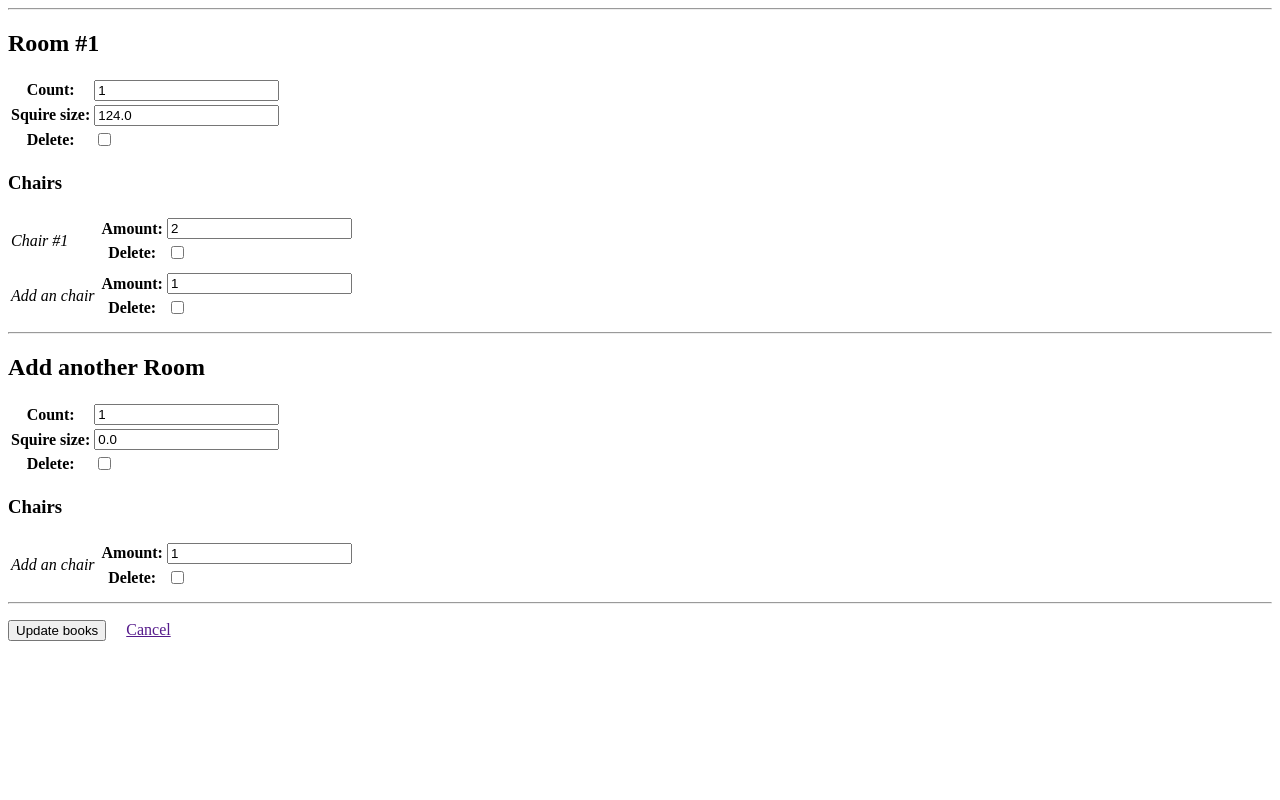
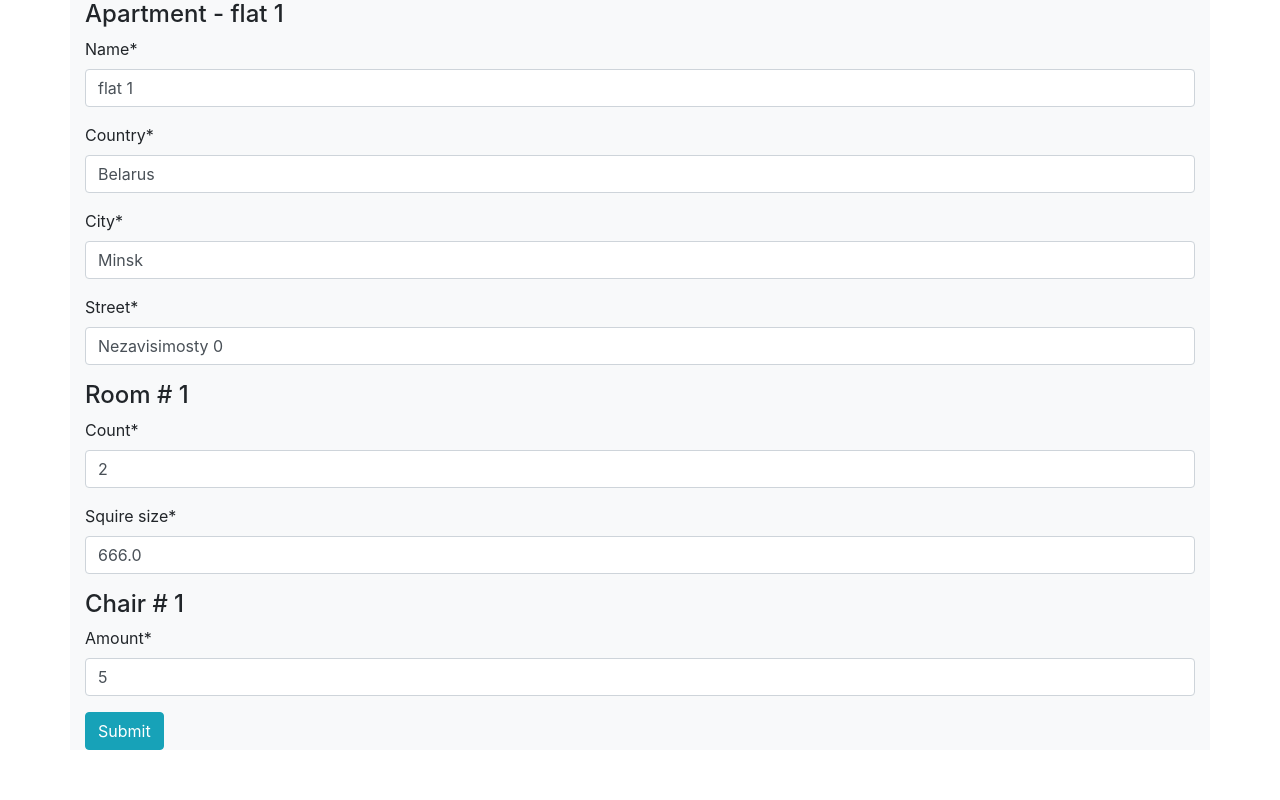
Before and after one commit to Valentin-Golyonko/ApartmentsConstructor, a Django app: page /details/1/ in a window 1280 px wide. Run offline with Django 3.2, Linux system fonts and the light colour scheme; data comes from the database, SQL or seed files in the repository; some libraries are stand-ins or nearby versions.

Commit message:
refactor: models formset's

```diff
--- a/ApartmentsApp/forms.py
+++ b/ApartmentsApp/forms.py
@@ -1,130 +1,28 @@
 from django import forms
-from django.forms import modelformset_factory, inlineformset_factory, BaseInlineFormSet
-from django.utils.translation import ugettext_lazy as _
+from django.forms import modelformset_factory
 
-from ApartmentsApp.models import Apartments, Address, Room, Chair
-from ApartmentsApp.utils import is_empty_form, is_form_persisted
+from ApartmentsApp.models import Apartments, Chair, Room
 
 
 class ApartmentsForm(forms.ModelForm):
     class Meta:
         model = Apartments
-        fields = "__all__"
+        fields = ('name', 'country', 'city', 'street',)
 
 
-class AddressForm(forms.ModelForm):
+class RoomForm(forms.ModelForm):
     class Meta:
-        model = Address
-        fields = "__all__"
+        model = Room
+        fields = ('count', 'squire_size',)
 
 
 class ChairForm(forms.ModelForm):
     class Meta:
         model = Chair
-        fields = "__all__"
+        fields = ('amount',)
 
 
-ApartmentsFormset = modelformset_factory(Apartments, form=ApartmentsForm, fields='__all__',
-                                         extra=1, )
-
-AddressInlineFormset = inlineformset_factory(parent_model=Apartments, model=Address, fields='__all__',
-                                             extra=1, )
-RoomInlineFormset = inlineformset_factory(parent_model=Apartments, model=Room, fields='__all__',
-                                          extra=1, )
-ChairInlineFormset = inlineformset_factory(parent_model=Room, model=Chair, fields='__all__',
-                                           extra=1, )
-
-
-class BaseRoomWithChairFormset(BaseInlineFormSet):
-    """
-    The base formset for editing Rooms belonging to a Apartments, and the
-    Chairs belonging to those Rooms.
-    """
-
-    def add_fields(self, form, index):
-        super().add_fields(form, index)
-
-        # Save the formset for a Chair's in the nested property.
-        form.nested = ChairInlineFormset(
-            instance=form.instance,
-            data=form.data if form.is_bound else None,
-            prefix='chair-%s-%s' % (form.prefix, ChairInlineFormset.get_default_prefix()),
-        )
-
-    def is_valid(self):
-        """ Also validate the nested formsets. """
-        result = super().is_valid()
-
-        if self.is_bound:
-            for form in self.forms:
-                if hasattr(form, 'nested'):
-                    result = result and form.nested.is_valid()
-        return result
-
-    def clean(self):
-        """
-        If a parent form has no data, but its nested forms do, we should
-        return an error, because we can't save the parent.
-        For example, if the Room form is empty, but there are Chair.
-        """
-        super().clean()
-
-        for form in self.forms:
-            if not hasattr(form, 'nested') or self._should_delete_form(form):
-                continue
-            if self._is_adding_nested_inlines_to_empty_form(form):
-                form.add_error(
-                    field=None,
-                    error=_('You are trying to add chair(s) to a room which '
-                            'does not yet exist. Please add information '
-                            'about the room and edit chair again.'))
-
-    def save(self, commit=True):
-        """ Also save the nested formsets. """
-        result = super().save(commit=commit)
-
-        for form in self.forms:
-            if hasattr(form, 'nested'):
-                if not self._should_delete_form(form):
-                    form.nested.save(commit=commit)
-        return result
-
-    def _is_adding_nested_inlines_to_empty_form(self, form):
-        """
-        Are we trying to add data in nested inlines to a form that has no data?
-        e.g. Adding Chairs to a new Room whose data we haven't entered?
-        """
-        if not hasattr(form, 'nested'):
-            # A basic form; it has no nested forms to check.
-            return False
-        if is_form_persisted(form):
-            # We're editing (not adding) an existing model.
-            return False
-
-        if not is_empty_form(form):
-            # The form has errors, or it contains valid data.
-            return False
-
-        # All the inline forms that aren't being deleted:
-        non_deleted_forms = set(form.nested.forms).difference(
-            set(form.nested.deleted_forms)
-        )
-
-        # At this point we know that the "form" is empty.
-        # In all the inline forms that aren't being deleted, are there any that
-        # contain data? Return True if so.
-        return any(not is_empty_form(nested_form) for nested_form in non_deleted_forms)
-
-
-# This is the formset for the Rooms belonging to a Apartments and the
-# Chairs belonging to those Rooms.
-#
-# You'd use this by passing in a Publisher:
-#       ApartmentsRoomsWithChairsFormset(**form_kwargs, instance=self.object)
-ApartmentsRoomsWithChairsFormset = inlineformset_factory(
-    parent_model=Apartments,
-    model=Room,
-    formset=BaseRoomWithChairFormset,
-    fields="__all__",
-    extra=1,
-)
+RoomFormset = modelformset_factory(Room, form=RoomForm, fields=('count', 'squire_size',),
+                                   extra=0, )
+ChairFormset = modelformset_factory(Chair, form=ChairForm, fields=('amount',),
+                                    extra=0, )
--- /dev/null
+++ b/ApartmentsApp/static/ApartmentsApp/css/my_css.css
@@ -0,0 +1,11 @@
+.message-include {
+    z-index: 1;
+    position: fixed;
+    bottom: 10px;
+    right: 10px;
+    width: 30%
+}
+
+.my-nav-margin {
+    margin: 0 -15px 0 -15px
+}
--- a/ApartmentsApp/templates/ApartmentsApp/apartment_list.html
+++ b/ApartmentsApp/templates/ApartmentsApp/apartment_list.html
@@ -7,7 +7,6 @@
         {% for flat in object_list %}
             <li>
                 <a href="{% url 'details' flat.id %}">{{ flat }}</a>
-                <a href="{% url 'details-old' flat.id %}">(OLD{{ flat }})</a>
             </li>
         {% empty %}
             <li>No Apartments yet.</li>
--- a/ApartmentsApp/templates/ApartmentsApp/apartments_details.html
+++ b/ApartmentsApp/templates/ApartmentsApp/apartments_details.html
@@ -1,92 +1,29 @@
 {% extends 'ApartmentsApp/base.html' %}
+{% load crispy_forms_tags %}
+{% load static %}
 
 {% block content %}
-    <form action="" method="post" enctype="multipart/form-data">
-
-        {% for hidden_field in form.hidden_fields %}
-            {{ hidden_field.errors }}
-            {{ hidden_field }}
-        {% endfor %}
-
+    <form method="post">
         {% csrf_token %}
 
-        {{ form.management_form }}
-        {{ form.non_form_errors }}
+        <h4>Apartment - {{ apartment_form.name.value }}</h4>
+        {{ apartment_form | crispy }}
 
-        {% for room_form in form.forms %}
+        {{ room_formset.management_form }}
+        {% for room in room_formset %}
+            <h4>Room # {{ forloop.counter }}</h4>
+            {{ room | crispy }}
 
-            <hr>
-
-            <h2>
-                {% if room_form.instance.id %}
-                    Room #{{ room_form.instance.id }}</h2>
-                {% else %}
-                    {% if form.forms|length > 1 %}
-                        Add another Room
-                    {% else %}
-                        Add a Room
-                    {% endif %}
+            {{ chair_formset.management_form }}
+            {% for chair in chair_formset %}
+                {% if chair.instance.room.id == room.id.value %}
+                    <h4>Chair # {{ forloop.counter }}</h4>
+                    {{ chair | crispy }}
                 {% endif %}
-            </h2>
-
-            {% for hidden_field in room_form.hidden_fields %}
-                {{ hidden_field.errors }}
             {% endfor %}
-
-            <table>
-                {{ room_form.as_table }}
-            </table>
-
-            {% if room_form.nested %}
-                <div class="indent">
-
-                    <h3>Chairs</h3>
-
-                    {{ room_form.nested.management_form }}
-                    {{ room_form.nested.non_form_errors }}
-
-                    <table>
-                        {% for chair_form in room_form.nested.forms %}
-
-                            <tr>
-                                <td>
-                                    <em>
-                                        {% if chair_form.instance.id %}
-                                            Chair #{{ chair_form.instance.id }}
-                                        {% else %}
-                                            Add an chair
-                                        {% endif %}
-                                    </em>
-                                </td>
-                                <td>
-                                    {% for hidden_field in chair_form.hidden_fields %}
-                                        {{ hidden_field.errors }}
-                                    {% endfor %}
-
-                                    <table>
-                                        {{ chair_form.as_table }}
-                                    </table>
-                                </td>
-                                <td>
-                                    {% if chair_form.instance.image %}
-                                        <img src="{{ chair_form.instance.image.url }}" height="100"
-                                             alt="{{ nested.form.instance.alt_text }}">
-                                    {% endif %}
-                                </td>
-                            </tr>
-                        {% endfor %}
-                    </table>
-                </div>
-            {% endif %}
 
         {% endfor %}
 
-        <hr>
-
-        <p>
-            <input type="submit" value="Update books">
-            &nbsp; &nbsp;
-            <a href="{{ publisher.get_absolute_url }}">Cancel</a>
-        </p>
+        <button class="btn btn-info" type="submit">Submit</button>
     </form>
 {% endblock %}
--- a/ApartmentsApp/templates/ApartmentsApp/base.html
+++ b/ApartmentsApp/templates/ApartmentsApp/base.html
@@ -2,12 +2,35 @@
 <html lang="en">
 <head>
     <meta charset="UTF-8">
+
+    <!-- Bootstrap CSS -->
+    <link rel="stylesheet" href="https://maxcdn.bootstrapcdn.com/bootstrap/4.0.0/css/bootstrap.min.css"
+          integrity="sha384-Gn5384xqQ1aoWXA+058RXPxPg6fy4IWvTNh0E263XmFcJlSAwiGgFAW/dAiS6JXm" crossorigin="anonymous">
+    <!-- Optional JavaScript -->
+    <!-- jQuery first, then Popper.js, then Bootstrap JS -->
+    <script src="https://ajax.googleapis.com/ajax/libs/jquery/3.4.1/jquery.min.js"></script>
+    <script src="https://cdnjs.cloudflare.com/ajax/libs/popper.js/1.12.9/umd/popper.min.js"
+            integrity="sha384-ApNbgh9B+Y1QKtv3Rn7W3mgPxhU9K/ScQsAP7hUibX39j7fakFPskvXusvfa0b4Q"
+            crossorigin="anonymous"></script>
+    <script src="https://maxcdn.bootstrapcdn.com/bootstrap/4.0.0/js/bootstrap.min.js"
+            integrity="sha384-JZR6Spejh4U02d8jOt6vLEHfe/JQGiRRSQQxSfFWpi1MquVdAyjUar5+76PVCmYl"
+            crossorigin="anonymous"></script>
+
+    {% load static %}
+    <link rel="stylesheet" type="text/css" href="{% static 'ApartmentsApp/css/my_css.css' %}">
+
     <title>Title</title>
 </head>
 <body>
 
-{% block content %}
-{% endblock %}
+<div class="container bg-light">
+    {% block content %}
+    {% endblock %}
+</div>
+
+<div class="message-include">
+    {% include 'ApartmentsApp/messages.html' %}
+</div>
 
 </body>
 </html>
--- /dev/null
+++ b/ApartmentsApp/templates/ApartmentsApp/messages.html
@@ -0,0 +1,10 @@
+{% if messages %}
+    {% for message in messages %}
+        <div class="alert {{ message.tags }} alert-dismissible shadow border" role="alert">
+            <button type="button" class="close" data-dismiss="alert" aria-label="Close">
+                <span aria-hidden="true">&times;</span>
+            </button>
+            {{ message }}
+        </div>
+    {% endfor %}
+{% endif %}
--- a/ApartmentsApp/views.py
+++ b/ApartmentsApp/views.py
@@ -1,12 +1,9 @@
 from django.contrib import messages
-from django.http import HttpResponseRedirect
+from django.contrib.messages import get_messages
 from django.shortcuts import render, redirect
-from django.urls import reverse
-from django.views.generic import TemplateView, ListView, FormView
-from django.views.generic.detail import SingleObjectMixin
+from django.views.generic import TemplateView, ListView
 
-from ApartmentsApp.forms import AddressInlineFormset, RoomInlineFormset, ApartmentsForm, \
-    ApartmentsRoomsWithChairsFormset
+from ApartmentsApp.forms import *
 from ApartmentsApp.models import Apartments
 
 
@@ -14,56 +11,43 @@
     template_name = 'ApartmentsApp/apartment_list.html'
     model = Apartments
 
+    def get(self, request, *args, **kwargs):
+        response = super().get(request, *args, **kwargs)
+        response['messages'] = get_messages(request)
+        return response
 
-class ApartmentsPageDetailsOld(TemplateView):
-    """--------------- 1 nested FK ---------------"""
-    template_name = 'ApartmentsApp/apartments_details_old.html'
+
+class ApartmentsPageDetails(TemplateView):
+    template_name = 'ApartmentsApp/apartments_details.html'
 
     def get(self, request, *args, **kwargs):
         apartment = Apartments.objects.get(pk=kwargs['pk'])
+        rooms = Room.objects.filter(apartment_id=kwargs['pk'])
+        chairs = Chair.objects.filter(room__apartment_id=kwargs['pk'])
         response = {
+            'messages': get_messages(request),
             'apartment_form': ApartmentsForm(instance=apartment),
-            'address_inline_formset': AddressInlineFormset(instance=apartment),
-            'room_inline_formset': RoomInlineFormset(instance=apartment),
+            'room_formset': RoomFormset(queryset=rooms),
+            'chair_formset': ChairFormset(queryset=chairs),
         }
         return render(request=request, template_name=self.template_name, context=response)
 
     def post(self, request, *args, **kwargs):
+        print("POST:", request.POST)
         apartment = Apartments.objects.get(pk=kwargs['pk'])
+        rooms = Room.objects.filter(apartment_id=kwargs['pk'])
+        chairs = Chair.objects.filter(room__apartment_id=kwargs['pk'])
+
         apartment_form = ApartmentsForm(request.POST, instance=apartment)
-        if apartment_form.is_valid():
+        room_formset = RoomFormset(request.POST, queryset=rooms)
+        chair_formset = ChairFormset(request.POST, queryset=chairs)
+
+        if apartment_form.is_valid() and room_formset.is_valid() and chair_formset.is_valid():
             apartment_form.save()
-            # do something.
+            room_formset.save()
+            chair_formset.save()
+            messages.success(request, 'Apartments saved.')
         else:
-            print('! Form Validation Error')
+            messages.error(request, 'Form Validation Error.')
             apartment_form.add_error(field=None, error='Form Validation Error')
         return redirect(to='list')
-
-
-class ApartmentsPageDetails(SingleObjectMixin, FormView):
-    model = Apartments
-    template_name = 'ApartmentsApp/apartments_details.html'
-
-    def get(self, request, *args, **kwargs):
-        self.object = self.get_object(queryset=Apartments.objects.all())
-        return super().get(request, *args, **kwargs)
-
-    def post(self, request, *args, **kwargs):
-        self.object = self.get_object(queryset=Apartments.objects.all())
-        return super().get(request, *args, **kwargs)
-
-    def get_form(self, form_class=None):
-        return ApartmentsRoomsWithChairsFormset(**self.get_form_kwargs(),
-                                                instance=self.object)
-
-    def form_valid(self, form):
-        form.save()
-
-        messages.add_message(self.request,
-                             messages.SUCCESS,
-                             'Changes were saved.')
-
-        return HttpResponseRedirect(self.get_success_url())
-
-    def get_success_url(self):
-        return reverse('list')
--- a/ApartmentsConstructor/urls.py
+++ b/ApartmentsConstructor/urls.py
@@ -16,11 +16,10 @@
 from django.contrib import admin
 from django.urls import path
 
-from ApartmentsApp.views import ApartmentsList, ApartmentsPageDetails, ApartmentsPageDetailsOld
+from ApartmentsApp.views import ApartmentsList, ApartmentsPageDetails
 
 urlpatterns = [
     path('', ApartmentsList.as_view(), name='list'),
     path('details/<int:pk>/', ApartmentsPageDetails.as_view(), name='details'),
-    path('details_old/<int:pk>/', ApartmentsPageDetailsOld.as_view(), name='details-old'),
     path('admin/', admin.site.urls),
 ]
--- a/requirements.txt
+++ b/requirements.txt
@@ -1 +1,2 @@
 Django
+django-crispy-forms
```
Also changed, not shown: ApartmentsApp/admin.py (+2 -12 lines), ApartmentsApp/form_utility.py (added, +16 -0 lines), ApartmentsApp/models.py (+14 -13 lines), ApartmentsApp/templates/ApartmentsApp/apartments_details_old.html (deleted, +0 -24 lines), ApartmentsApp/utils.py (deleted, +0 -26 lines), ApartmentsConstructor/settings.py (+20 -0 lines), db.sqlite3.
